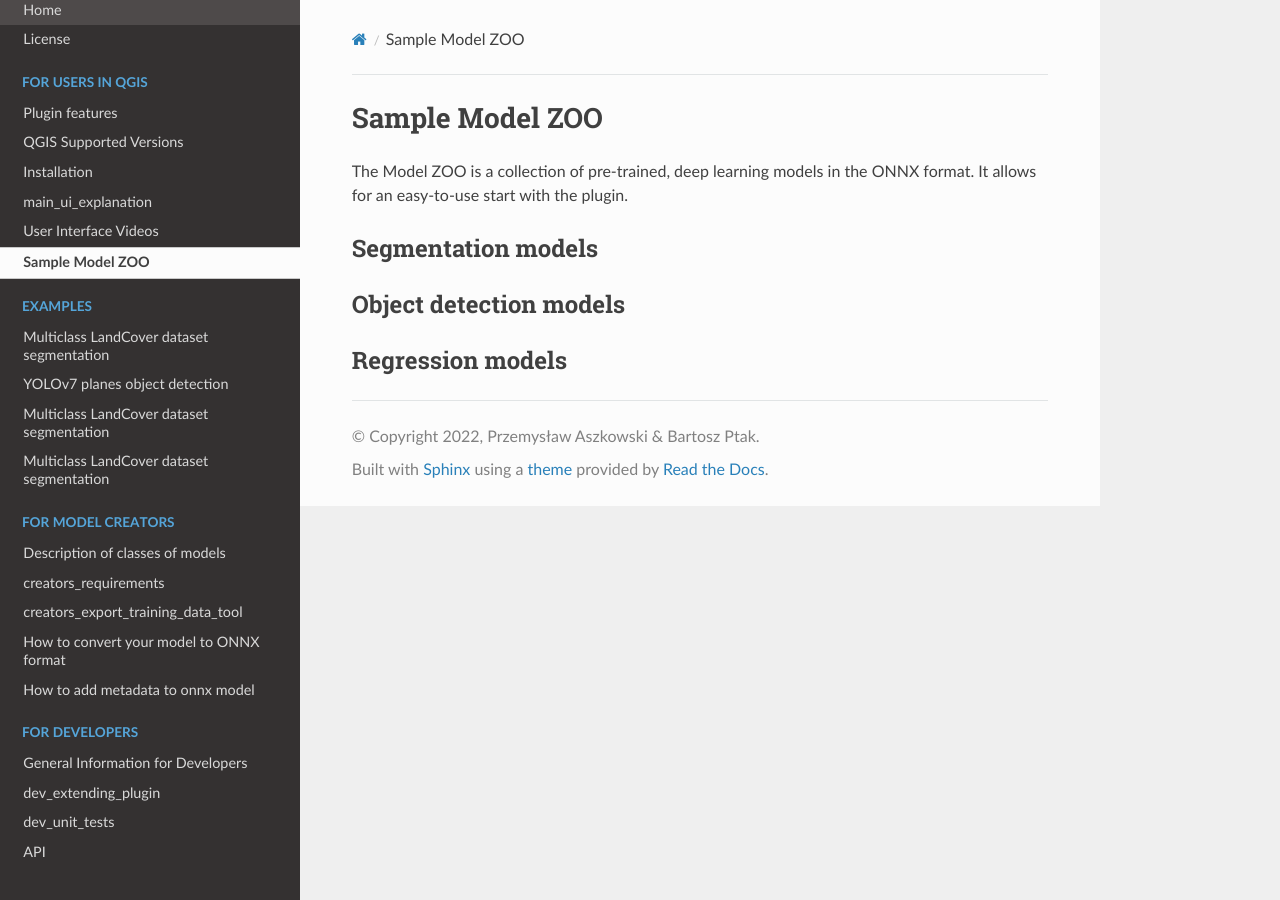
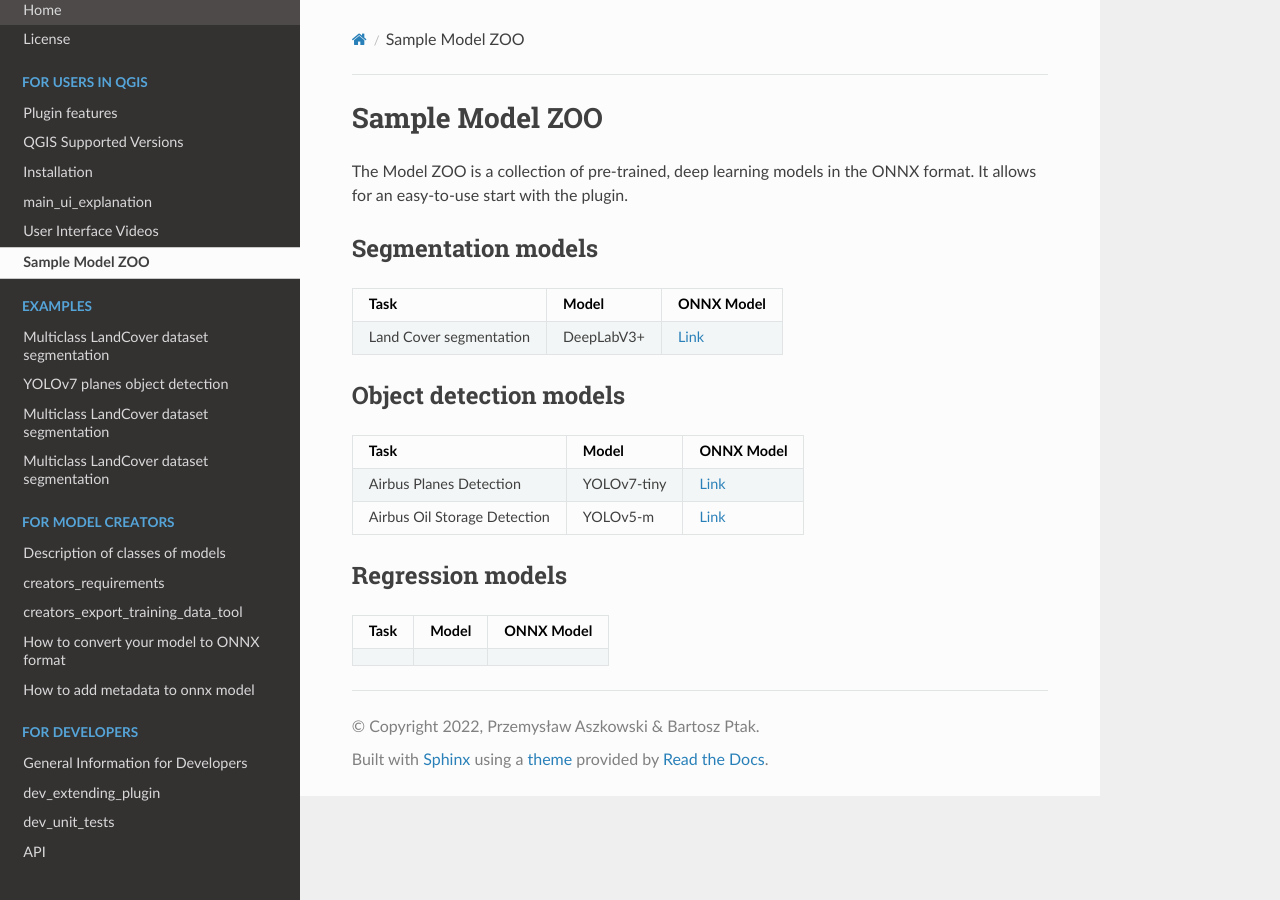
Before and after one commit to PUTvision/qgis-plugin-deepness, a Sphinx documentation site: the page built from docs/source/main/main_model_zoo.rst, in a window 1280 px wide. Built offline with Sphinx 7.4.7 and the Read the Docs theme 2.0.0, drawn with Linux system fonts in a browser that asks for light colours.

Commit message:
Add model zoo

```diff
--- a/docs/source/main/main_model_zoo.rst
+++ b/docs/source/main/main_model_zoo.rst
@@ -8,13 +8,31 @@ The Model ZOO is a collection of pre-trained, deep learning models in the ONNX f
 Segmentation models
 ===================
 
-
++-----------------------------------------+-------------------------+----------------------------------------+
+| Task                                    |  Model                  |            ONNX Model                  |
++=========================================+=========================+========================================+
+| Land Cover segmentation                 |  DeepLabV3+             |   `Link <#>`_                          |
++-----------------------------------------+-------------------------+----------------------------------------+
 
 ===================
 Object detection models
 ===================
 
++-----------------------------------------+-------------------------+----------------------------------------+
+| Task                                    |  Model                  |            ONNX Model                  |
++=========================================+=========================+========================================+
+| Airbus Planes Detection                 |  YOLOv7-tiny            |   `Link <#>`_                          |
++--------------------+--------------------+-------------------------+----------------------------------------+
+| Airbus Oil Storage Detection            |  YOLOv5-m               |   `Link <#>`_                          |
++--------------------+--------------------+-------------------------+----------------------------------------+
 
 ===================
 Regression models
 ===================
+
+
++-----------------------------------------+-------------------------+----------------------------------------+
+| Task                                    |  Model                  |            ONNX Model                  |
++=========================================+=========================+========================================+
+|                                         |                         |                                        |
++-----------------------------------------+-------------------------+----------------------------------------+
```
